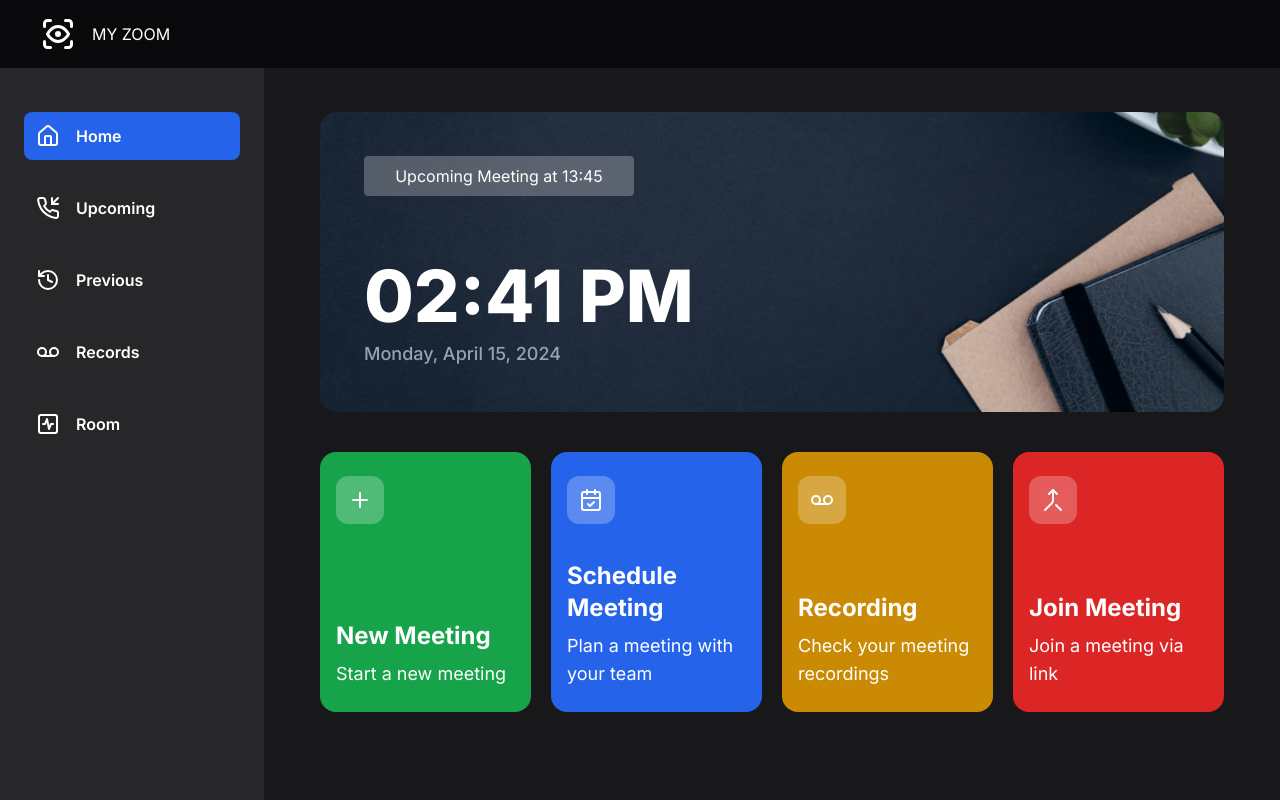
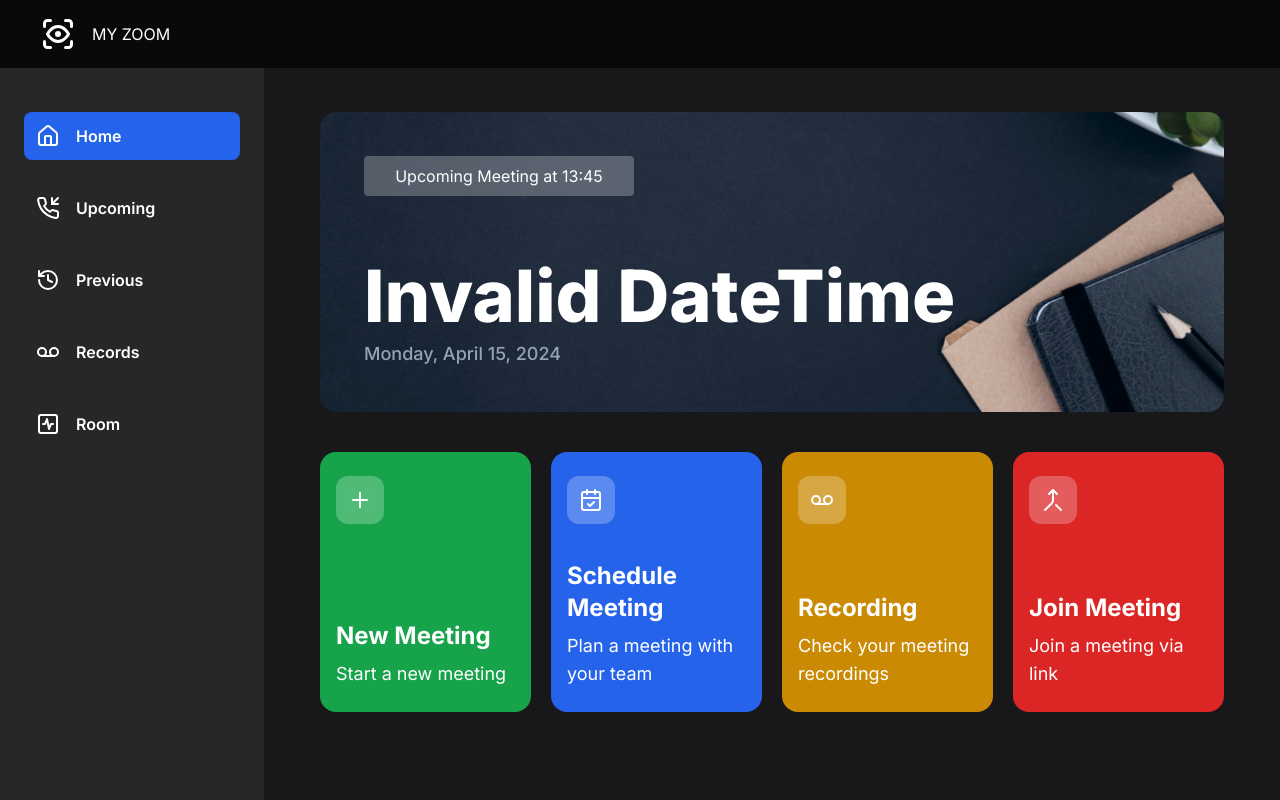
Before and after one commit to pigrov/myzoom, a Next.js app: page / in a window 1280 px wide. Built offline with nearby package versions, Linux system fonts and the light colour scheme; no server answers.

Commit message:
test timezone

```diff
--- a/app/(root)/(home)/page.tsx
+++ b/app/(root)/(home)/page.tsx
@@ -1,5 +1,7 @@
+"use client";
+
 import MeetingTypeList from "@/components/MeetingTypeList";
-import React from "react";
+import { DateTime } from "luxon";
 
 const Home = () => {
     const time = new Date().toLocaleTimeString("en-US", {
@@ -14,6 +16,12 @@
         day: "numeric",
     });
 
+    const localTime = DateTime.fromISO(new Date().toLocaleTimeString(), { zone: "system" })
+        .setZone("America/New_York")
+        .toFormat("h:mm a");
+
+    console.log(localTime);
+
     return (
         <section className="flex size-full flex-col gap-10 text-white">
             <div className="h-[300px] w-full rounded-[16px] bg-hero bg-cover">
@@ -22,7 +30,7 @@
                         Upcoming Meeting at 13:45
                     </h2>
                     <div className="flex flex-col gap-2">
-                        <h1 className="text-3xl lg:text-7xl font-extrabold">{time}</h1>
+                        <h1 className="text-3xl lg:text-7xl font-extrabold">{localTime}</h1>
                         <p className="text-lg font-medium text-slate-400">{date}</p>
                     </div>
                 </div>
--- a/components/HomeCard.tsx
+++ b/components/HomeCard.tsx
@@ -1,5 +1,4 @@
 import { cn } from "@/lib/utils";
-import { Presentation } from "lucide-react";
 import React from "react";
 
 interface HomeCardProps {
--- a/package.json
+++ b/package.json
@@ -16,7 +16,9 @@
     "class-variance-authority": "^0.7.0",
     "clsx": "^2.1.0",
     "lucide-react": "^0.368.0",
+    "luxon": "^3.4.4",
     "next": "14.2.1",
+    "next-intl": "^3.11.1",
     "next-themes": "^0.3.0",
     "react": "^18",
     "react-dom": "^18",
@@ -24,6 +26,7 @@
     "tailwindcss-animate": "^1.0.7"
   },
   "devDependencies": {
+    "@types/luxon": "^3.4.2",
     "@types/node": "^20",
     "@types/react": "^18",
     "@types/react-dom": "^18",
```
Also changed, not shown: 1 other file (tests, documents, lock files or other folders).
